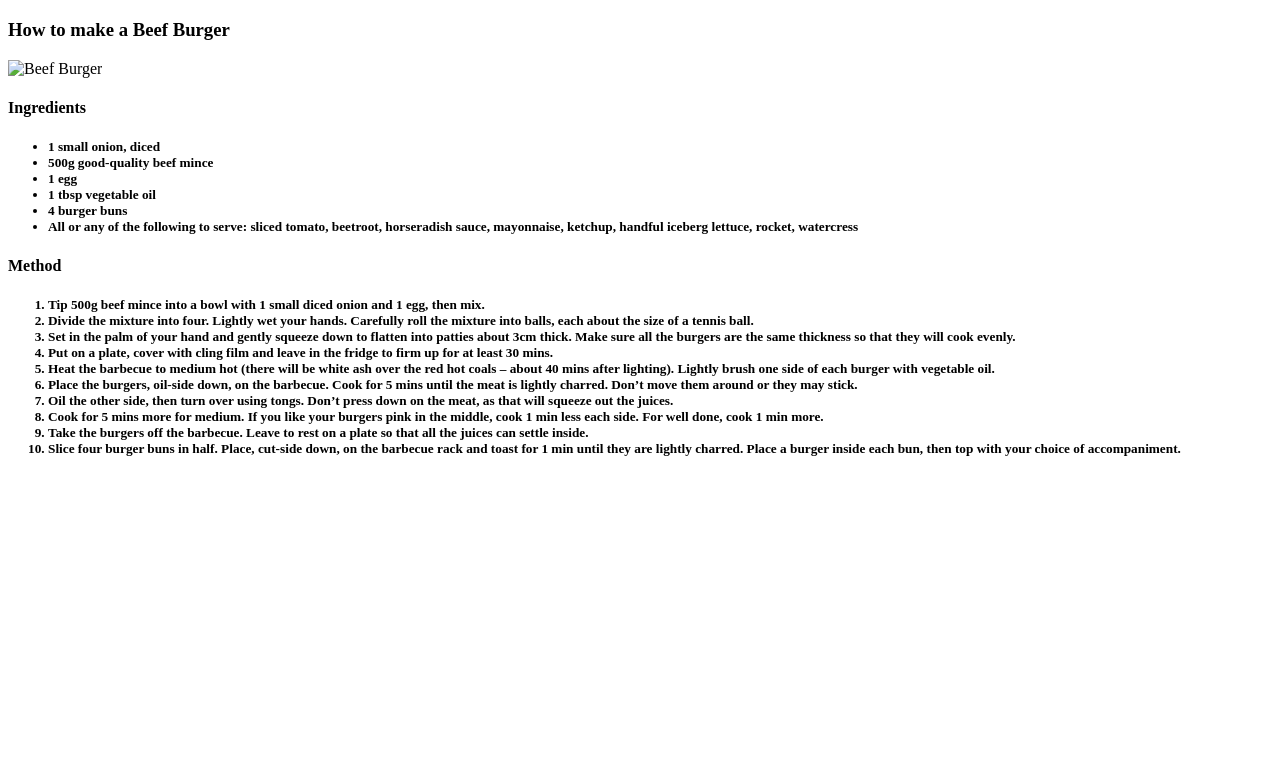
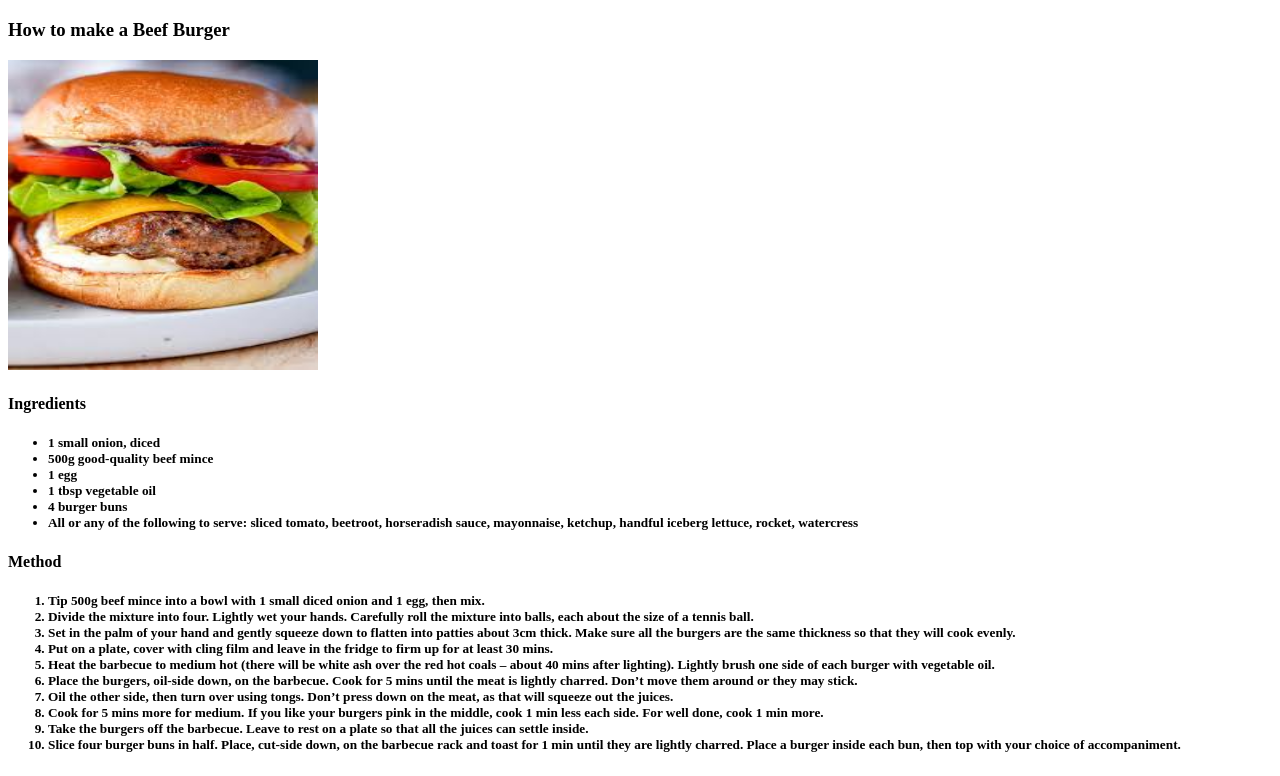
Before and after one commit to Jamesmagalhaes1/odin-recipes, a plain HTML site: page beef_burger.html in a window 1280 px wide. Shown: the part 61-837 px from the top of the page. Before the commit the page ends 800 px from the top, so only its background shows below. Drawn offline with Linux system fonts and the light colour scheme.

Commit message:
Update beef_burger.html

```diff
--- a/beef_burger.html
+++ b/beef_burger.html
@@ -5,7 +5,7 @@
         <title>My First Webpage</title>
         <h1>Beef Burger</h1>
         <h3>How to make a Beef Burger</h3>
-        <img src="beefburger.jpg" alt="Beef Burger" height=310 width=310>
+        <img src="beefburger.jpeg" alt="Beef Burger" height=310 width=310>
         <h4>Ingredients</h4>
         <h5> <body><ul>
             <li>1 small onion, diced</li>
```
